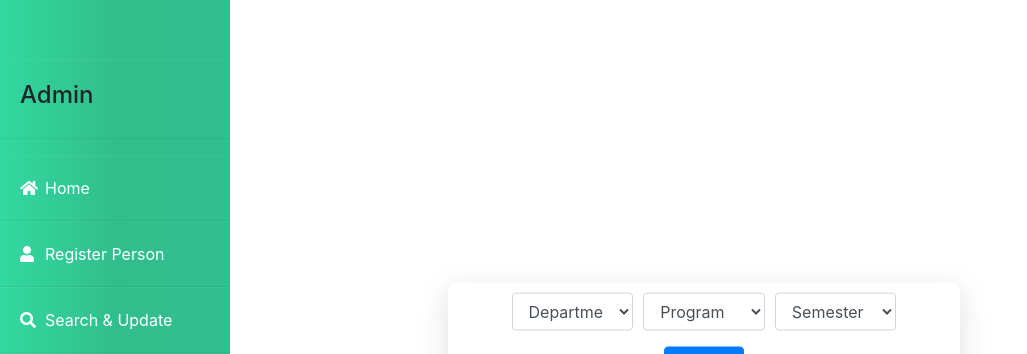
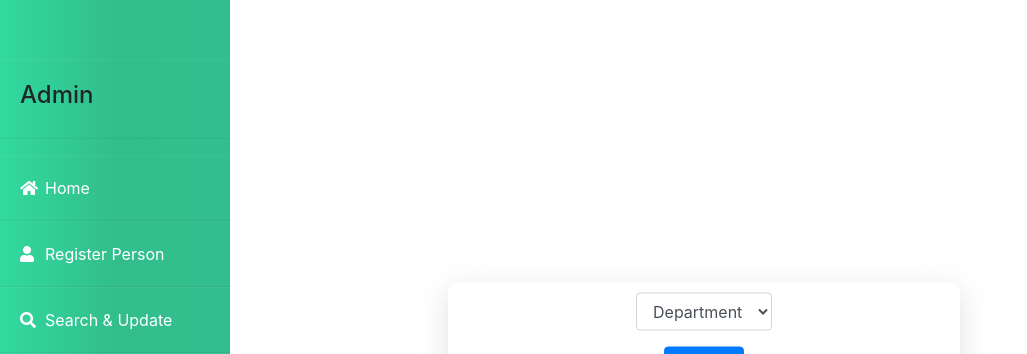
Before and after one commit to ticTechtoee/Attendance-IRIS, a Django app: page /search_attendence/ in a window 1280 px wide. Shown: the top 354 px of the page, without its empty margins (0-1027 px from the left). Run offline with Django 4.2, Linux system fonts and the light colour scheme; the visitor is signed in with stand-in values (Sample User, id 1); data comes from the database, SQL or seed files in the repository; data that the repository does not hold is empty; some libraries are stand-ins or nearby versions.

Commit message:
fixed searching issue

```diff
--- a/AccountApp/models.py
+++ b/AccountApp/models.py
@@ -8,14 +8,14 @@ class AppUser(AbstractUser):
     department = models.ForeignKey(Department, null=True, blank=True, on_delete=models.DO_NOTHING)
     program = models.ForeignKey(Program, null=True, blank=True, on_delete=models.DO_NOTHING)
     semester = models.ForeignKey(Semester, null=True, blank=True, on_delete=models.DO_NOTHING)
-    application_type = models.ForeignKey(ApplicationType, null=True, blank=True, on_delete=models.DO_NOTHING)
     hourly_rate = models.DecimalField(max_digits=10, decimal_places=2, default=0)
     is_teacher = models.BooleanField(default=False)
     email = models.EmailField(unique=True)
 
     def save(self, *args, **kwargs):
         # Check if the user has an application type selected
-        if self.application_type and self.application_type.type_app == 'OTHER':
+        application_type = ApplicationType.objects.first()
+        if application_type and application_type.type_app == 'OTHER':
             # If the application type is 'OTHER', clear program and semester fields
             self.program = None
             self.semester = None
--- a/core/templates/core/attendence_search.html
+++ b/core/templates/core/attendence_search.html
@@ -19,35 +19,37 @@
             <form action="" method="get" enctype="multipart/form-data">
                 {% csrf_token %}
                 <div class="form-row">
-                    <div class="col-md-4 mb-3">
-
+                    <div class="col-md-12 mb-3">
                         <select name="dept_name" class="form-control" id="dept_name">
-                            <option value="" disabled selected>Department</option>
+                            <option selected>Department</option>
                             {% for names in Department_Names %}
-                                <option value="{{ names.id }}" {% if names.id == request.GET.dept_name %}selected{% endif %}>{{ names.department_name }}</option>
+                            <option value="{{ names.id }}" {% if names.id == request.GET.dept_name %}selected{% endif %}>{{ names.department_name }}</option>
                             {% endfor %}
                         </select>
                     </div>
 
-                    <div class="col-md-4 mb-3">
+                    {% if App_type.type_app == 'EDU' %}
+                    <div class="col-md-6 mb-3">
 
                         <select name="program_name" class="form-control" id="program_name">
                             <option value="" disabled selected>Program</option>
                             {% for names in Program_Names %}
-                                <option value="{{ names.id }}" {% if names.id == request.GET.program_name %}selected{% endif %}>{{ names.program_name }}</option>
+                            <option value="{{ names.id }}" {% if names.id == request.GET.program_name %}selected{% endif %}>{{ names.program_name }}</option>
                             {% endfor %}
                         </select>
                     </div>
 
-                    <div class="col-md-4 mb-3">
+                    <div class="col-md-6 mb-3">
 
                         <select name="semester_name" class="form-control" id="semester_name">
                             <option value="" disabled selected>Semester</option>
                             {% for names in Semester_Names %}
-                                <option value="{{ names.id }}" {% if names.id == request.GET.semester_name %}selected{% endif %}>{{ names.semester_name }}</option>
+                            <option value="{{ names.id }}" {% if names.id == request.GET.semester_name %}selected{% endif %}>{{ names.semester_name }}</option>
                             {% endfor %}
                         </select>
                     </div>
+                    {% else %}
+                    {% endif %}
                 </div>
 
                 <button type="submit" class="btn btn-primary mb-2">Search</button>
--- a/core/views.py
+++ b/core/views.py
@@ -307,6 +307,8 @@ def AttendanceFailedView(request):
 @login_required(login_url="AccountApp:custom_login")
 def AttendenceSearchView(request):
     get_user = request.user
+    application_type = ApplicationType.objects.first()
+
     try:
         set_logo = ApplicationName.objects.latest('id')
     except ApplicationName.DoesNotExist:
@@ -347,7 +349,7 @@ def AttendenceSearchView(request):
 
     context = {'Department_Names': get_deptt_name, 'Program_Names': get_program_name,
                'Semester_Names': get_semester_name, 'Users_Info': users_in_department,
-               'user_info': get_user, 'Set_Logo': set_logo}
+               'user_info': get_user, 'Set_Logo': set_logo, 'App_type':application_type}
 
     return render(request, 'core/attendence_search.html', context)
 
```
Also changed, not shown: AccountApp/views.py (+13 -11 lines), AccountApp/migrations/0003_remove_appuser_application_type.py (added).
